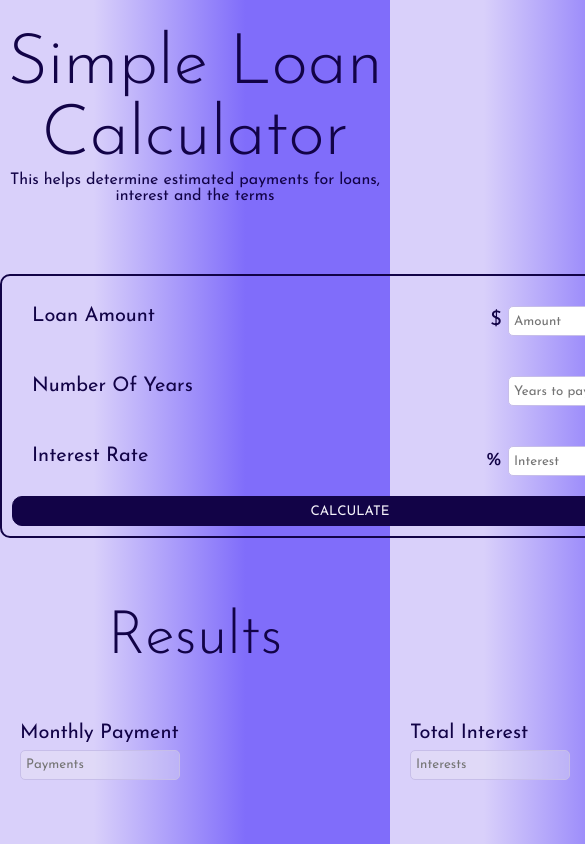
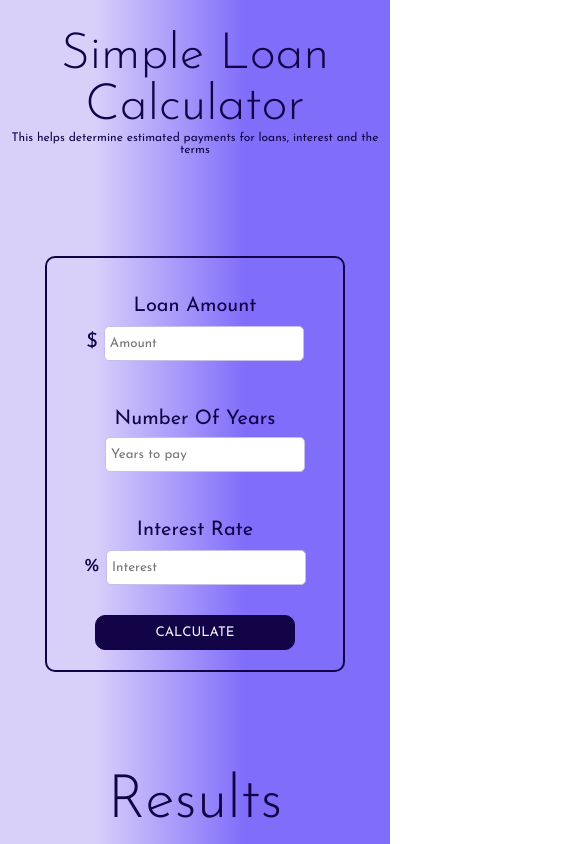
Before and after one commit to Mayacode00/challenge-day15, a plain HTML site: page index.html in a window 390 px wide. Shown: the top 844 px of the page, 585 px wide, since content can reach past the window. Drawn offline with Linux system fonts and the light colour scheme.

Commit message:
Add files via upload

```diff
--- a/main.js
+++ b/main.js
@@ -27,15 +27,4 @@ function calculateResults(e) {
   } else {
     console.log("please check your numbers and try again");
   }
-
-  function showError(error) {
-    const errorDiv = document.createElement("div");
-
-    const card = document.querySelector(".card");
-    const heading = document.querySelector(".headings");
-
-    errorDiv.className = "alert alert-danger";
-    errorDiv.appendChild(document.createTextNode(error));
-    card.insertBefore(errorDiv, heading);
-  }
 }
--- a/style.css
+++ b/style.css
@@ -73,5 +73,49 @@ h3 {
   line-height: 1.5;
   padding: 10px;
   font-size: 20px;
-  border-radius: 10px;
 }
+@media screen and (max-width: 780px) {
+  main {
+    overflow-x: hidden;
+  }
+  .container {
+    margin: 100px auto;
+  }
+  .container2 {
+    flex-direction: column;
+    margin-left: 30px;
+  }
+  input {
+    height: 35px;
+    width: 200px;
+  }
+  .calculate {
+    margin: 10px auto;
+  }
+}
+@media screen and (max-width: 550px) {
+  body {
+    font-size: 14px;
+  }
+  h1 {
+    font-size: 50px;
+  }
+  .container {
+    width: 500px;
+  }
+}
+@media screen and (max-width: 450px) {
+  body {
+    font-size: 12px;
+  }
+  .container {
+    width: 300px;
+  }
+  .note {
+    flex-direction: column;
+    line-height: 1.8;
+  }
+  #years {
+    transform: translateX(28px);
+  }
+}
```
